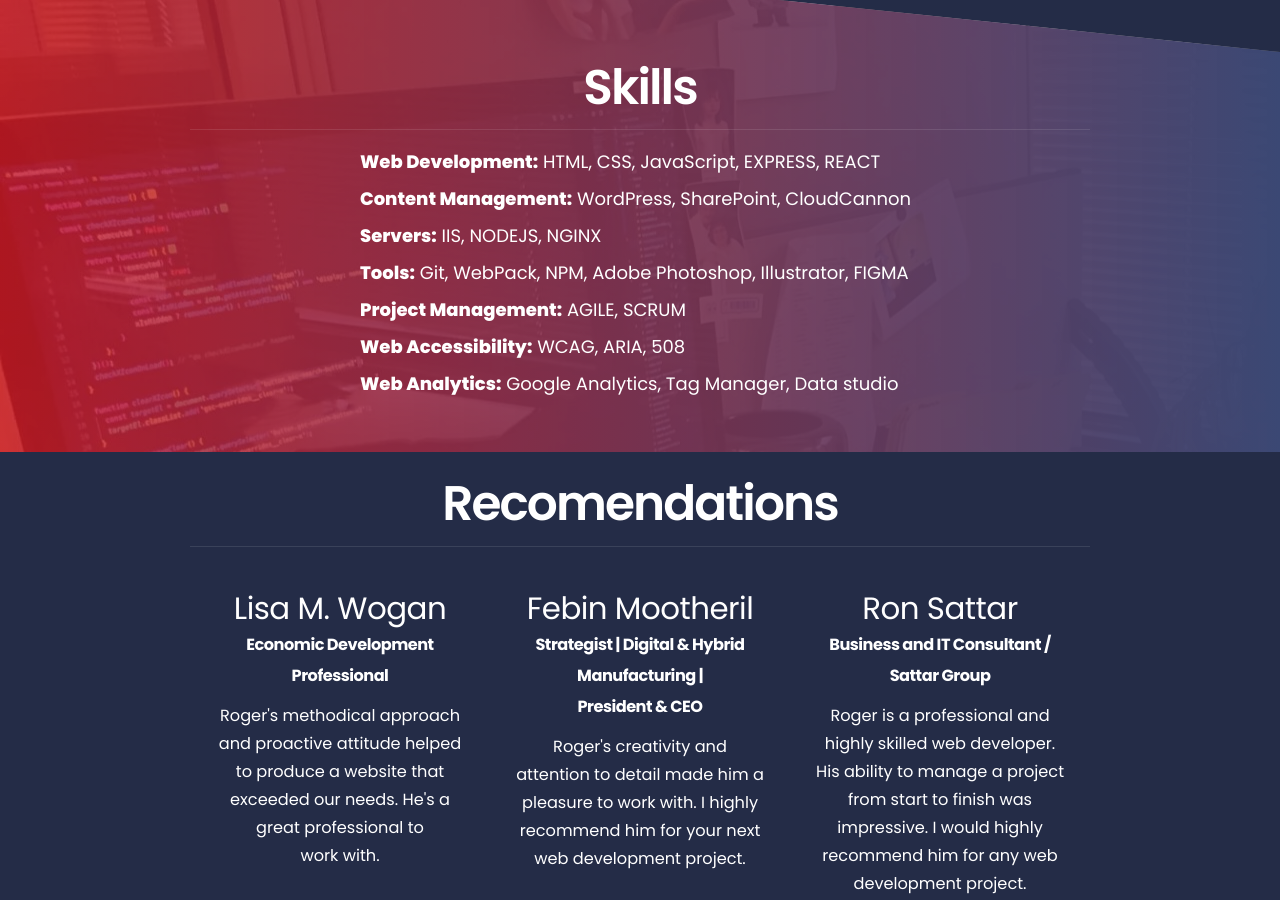
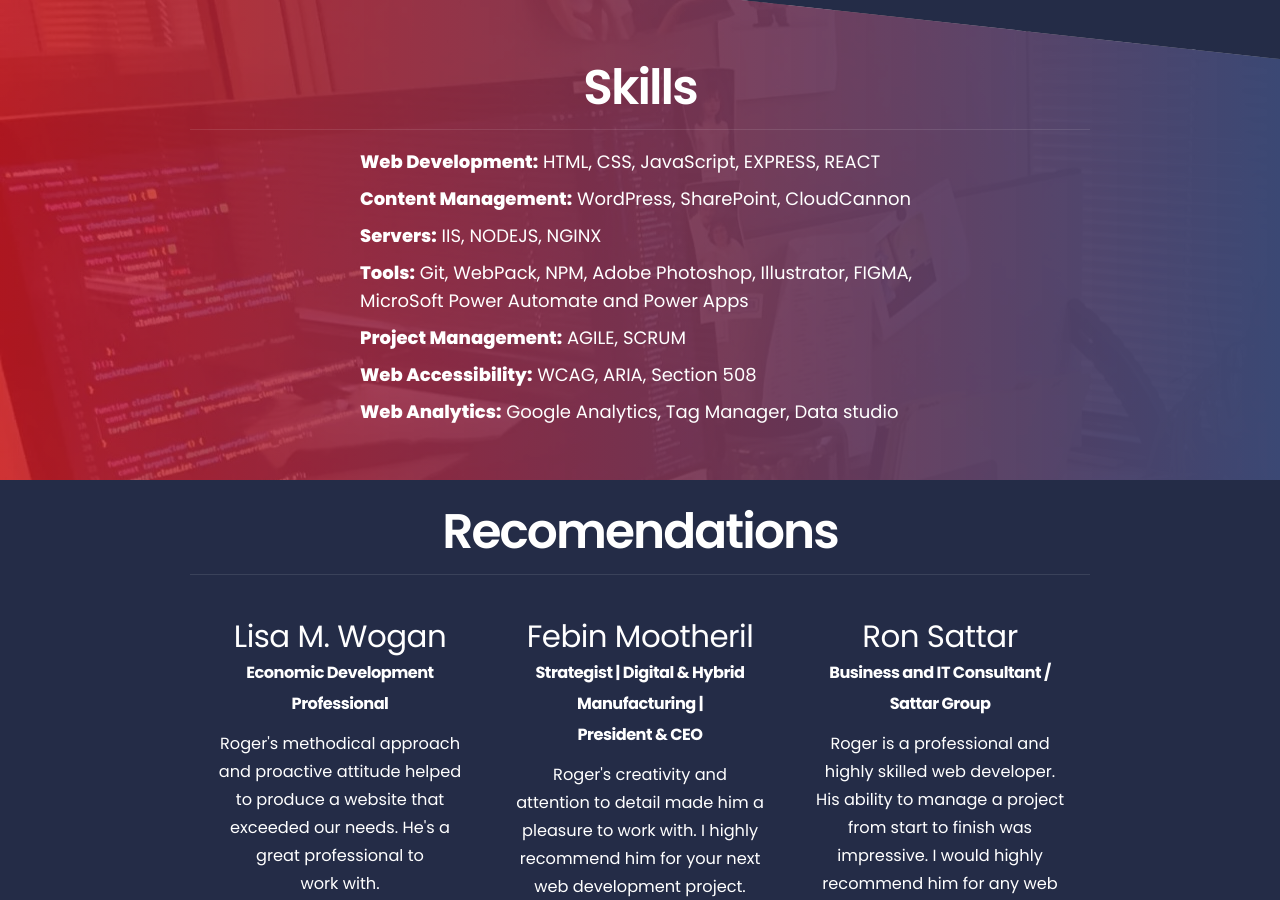
Before and after one commit to rehmpke/rogerehmpkesite, a Jekyll site: the page built from index.html, in a window 1280 px wide and 900 px high, scrolled down 1967 px. Built offline with Jekyll 4.4.1, drawn with Linux system fonts in a browser that asks for light colours.

Commit message:
Add a few more MicroSoft skills to skills section

```diff
--- a/_includes/skills.html
+++ b/_includes/skills.html
@@ -6,9 +6,9 @@
             <li class="skills-list-item"><span class="skills-label">Web Development:</span> HTML, CSS, JavaScript, EXPRESS, REACT</li>
             <li class="skills-list-item"><span class="skills-label">Content Management:</span> WordPress, SharePoint, CloudCannon</li>
             <li class="skills-list-item"><span class="skills-label">Servers:</span> IIS, NODEJS, NGINX</li>
-            <li class="skills-list-item"><span class="skills-label">Tools:</span> Git, WebPack, NPM, Adobe Photoshop, Illustrator, FIGMA</li>
+            <li class="skills-list-item"><span class="skills-label">Tools:</span> Git, WebPack, NPM, Adobe Photoshop, Illustrator, FIGMA, MicroSoft Power Automate and Power Apps</li>
             <li class="skills-list-item"><span class="skills-label">Project Management:</span> AGILE, SCRUM</li>
-            <li class="skills-list-item"><span class="skills-label">Web Accessibility:</span> WCAG, ARIA, 508</li>
+            <li class="skills-list-item"><span class="skills-label">Web Accessibility:</span> WCAG, ARIA, Section 508</li>
             <li><span class="skills-label">Web Analytics:</span> Google Analytics, Tag Manager, Data studio</li>
         </ul>
     </div>
```
